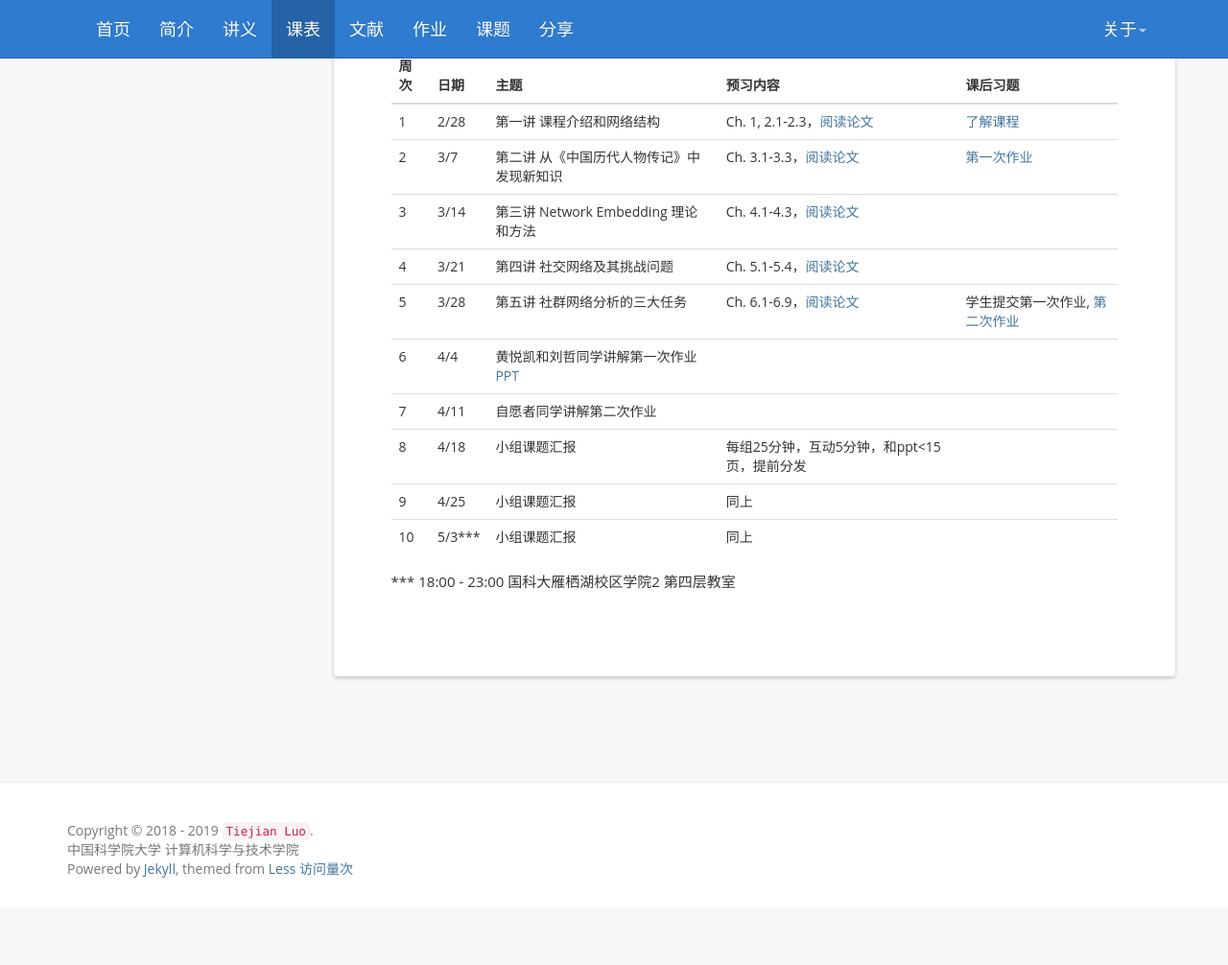
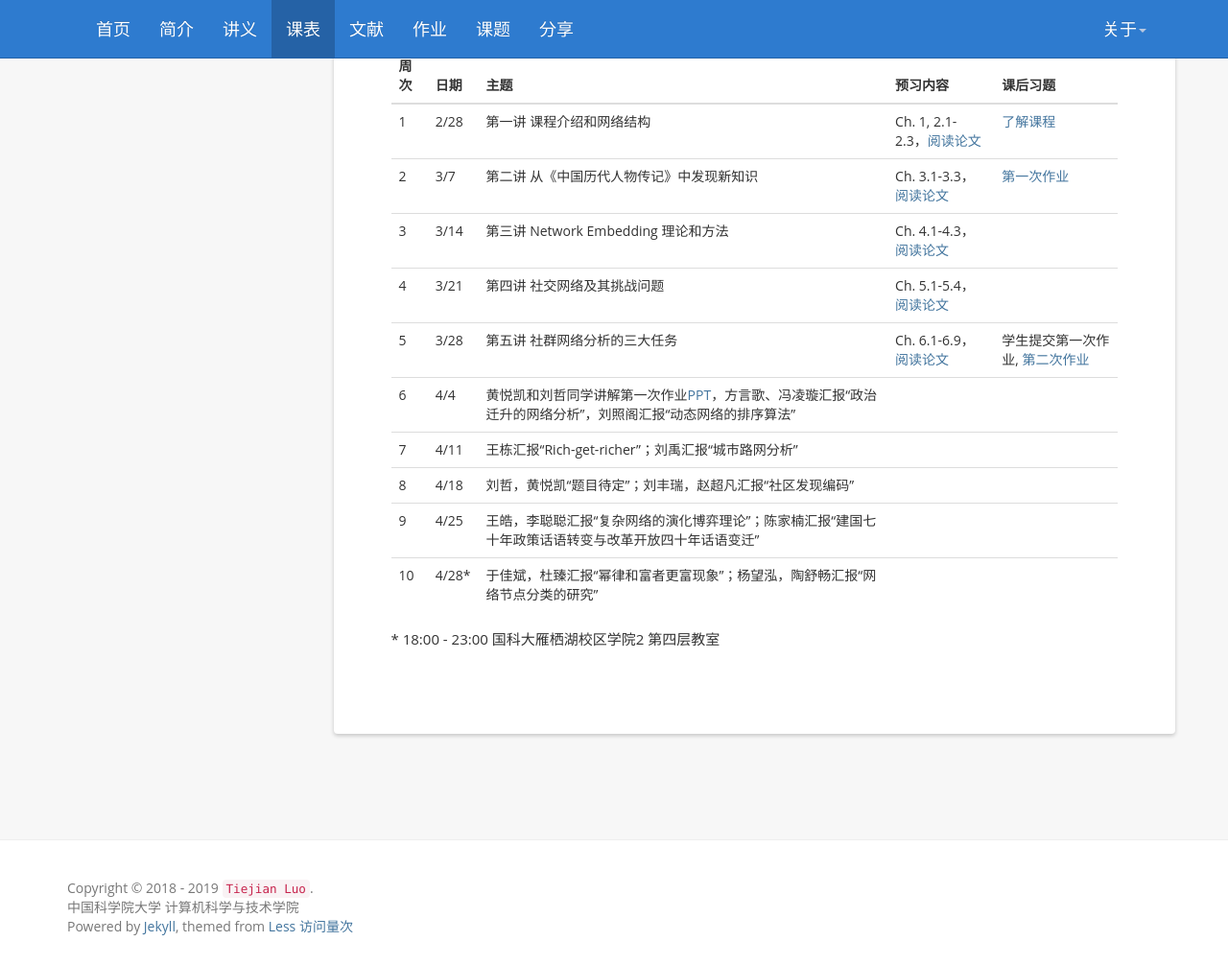
Before and after one commit to tjluo-ucas/ns, a Jekyll site: the page built from _posts/2019-02-09-schedule.md, in a window 1280 px wide and 1006 px high. Shown: the whole window at 96% size. Built offline with Jekyll 4.4.1, drawn with Linux system fonts in a browser that asks for light colours; comment, search, counter and statistics services are not loaded.

Commit message:
Update 2019-02-09-schedule.md

```diff
--- a/_posts/2019-02-09-schedule.md
+++ b/_posts/2019-02-09-schedule.md
@@ -14,11 +14,11 @@ permalink: /schedule/
 3 |3/14|第三讲 Network Embedding 理论和方法|Ch. 4.1-4.3，[阅读论文](https://tjluo-ucas.github.io/ns/books/#lecture-3)|
 4 |3/21|第四讲 社交网络及其挑战问题|Ch. 5.1-5.4，[阅读论文](https://tjluo-ucas.github.io/ns/books/#lecture-4)|
 5 |3/28|第五讲 社群网络分析的三大任务|Ch. 6.1-6.9，[阅读论文](https://tjluo-ucas.github.io/ns/books/#lecture-5)|学生提交第一次作业, [第二次作业](https://tjluo-ucas.github.io/ns/assignment/#a2)
-6 |4/4|黄悦凯和刘哲同学讲解第一次作业[PPT](/ns/docs/homework01wyk-lz.pptx)|  |
-7 |4/11|自愿者同学讲解第二次作业[]()|  |
-8 |4/18|小组课题汇报[]()|每组25分钟，互动5分钟，和ppt<15页，提前分发|
-9 |4/25|小组课题汇报[]()|同上|
-10|5/3***|小组课题汇报[]()|同上|
+6 |4/4|黄悦凯和刘哲同学讲解第一次作业[PPT](/ns/docs/homework01wyk-lz.pptx)，方言歌、冯凌璇汇报“政治迁升的网络分析”，刘照阁汇报“动态网络的排序算法”|  |
+7 |4/11|王栋汇报“Rich-get-richer”；刘禹汇报“城市路网分析”|  |
+8 |4/18|刘哲，黄悦凯“题目待定”；刘丰瑞，赵超凡汇报“社区发现编码”| |
+9 |4/25|王皓，李聪聪汇报“复杂网络的演化博弈理论”；陈家楠汇报“建国七十年政策话语转变与改革开放四十年话语变迁”| |
+10|4/28*|于佳斌，杜臻汇报“幂律和富者更富现象”；杨望泓，陶舒畅汇报“网络节点分类的研究”| |
 
 
-#### *** 18:00 - 23:00 国科大雁栖湖校区学院2 第四层教室
+#### * 18:00 - 23:00 国科大雁栖湖校区学院2 第四层教室
```
